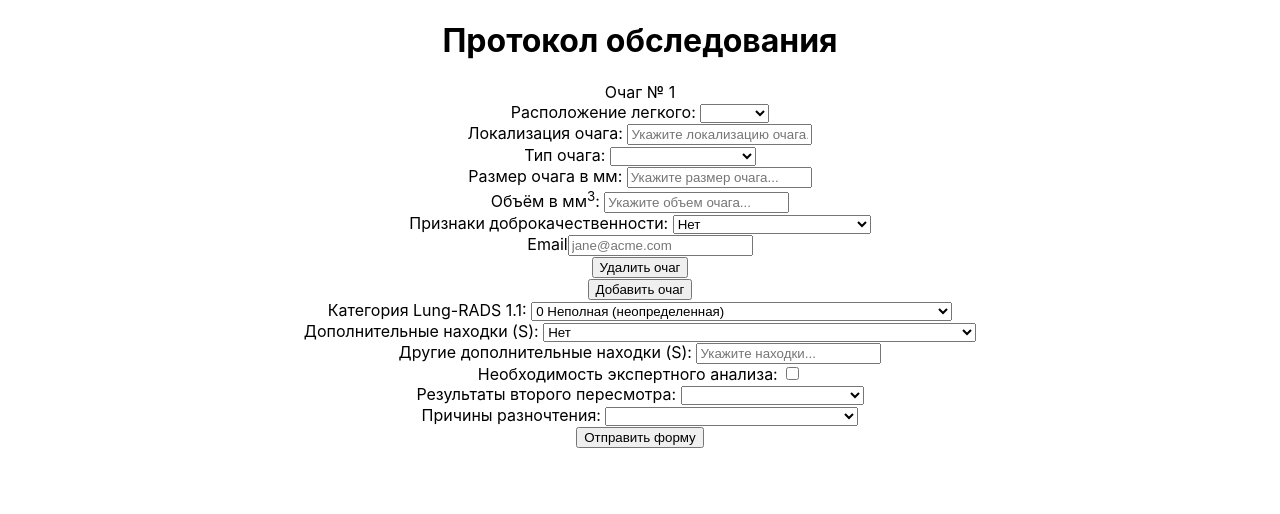
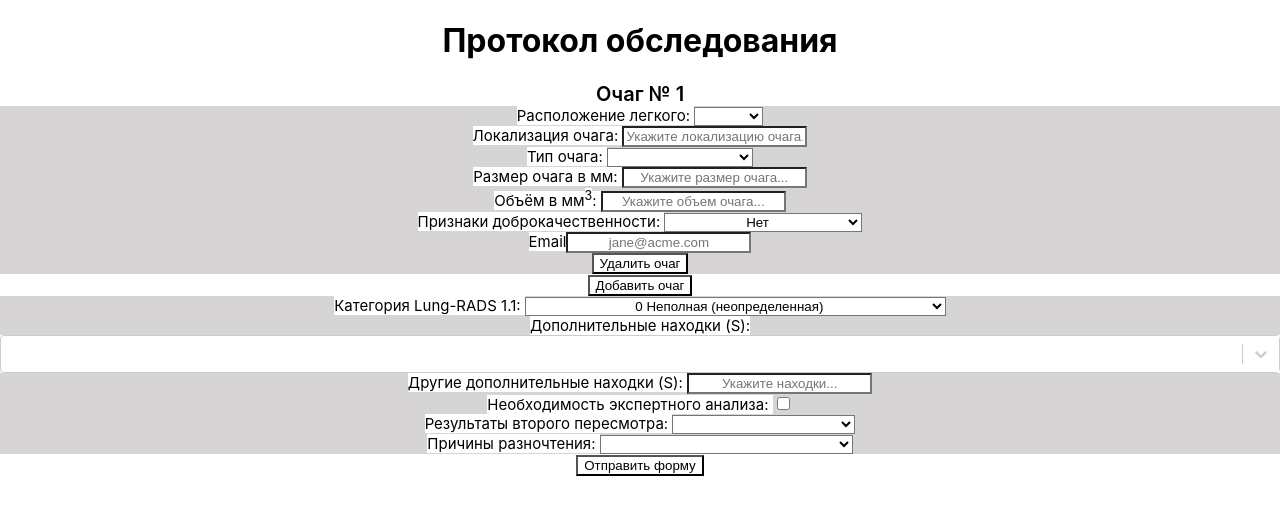
Before and after one commit to AlekseiHead/exam_protocol_2, a React (Create React App) app: page / in a window 1280 px wide. Shown: the top 514 px of the page. Built offline with nearby package versions, Linux system fonts and the light colour scheme.

Commit message:
add multiple select

```diff
--- a/src/App.css
+++ b/src/App.css
@@ -1,4 +1,4 @@
-.App {
+/*.App {
   text-align: center;
 }
 
@@ -36,3 +36,4 @@
     transform: rotate(360deg);
   }
 }
+*/
--- /dev/null
+++ b/src/components/ReactSelectComponent/ReactSelectComponent.tsx
@@ -0,0 +1,69 @@
+import { useField, useFormikContext } from "formik";
+import React from "react";
+import Select from "react-select";
+import { StateManagerProps } from "react-select/dist/declarations/src/useStateManager";
+
+type MyOption = {
+  label: string;
+  value: any;
+};
+//define the group option type
+type GroupedOption = {
+  label: string; // group label
+  options: MyOption[];
+};
+// component props
+type Props = {
+  name: string;
+} & Omit<
+  StateManagerProps<MyOption, false | true, GroupedOption>,
+  "value" | "onChange"
+>;
+const ReactSelect = (props: Props) => {
+  const { name, ...restProps } = props;
+  const [field] = useField(name);
+  const { setFieldValue } = useFormikContext();
+
+  //flatten the options so that it will be easier to find the value
+  const flattenedOptions = props.options?.flatMap((o) => {
+    const isNotGrouped = "value" in o;
+    if (isNotGrouped) {
+      return o;
+    } else {
+      return o.options;
+    }
+  });
+
+  //get the value using flattenedOptions and field.value
+  const value = flattenedOptions?.filter((o) => {
+    const isArrayValue = Array.isArray(field.value);
+
+    if (isArrayValue) {
+      const values = field.value as Array<any>;
+      return values.includes(o.value);
+    } else {
+      return field.value === o.value;
+    }
+  });
+
+  return (
+    <Select
+      {...restProps}
+      value={value}
+      // onChange implementation
+      onChange={(val) => {
+        //here I used explicit typing but there maybe a better way to type the value.
+        const _val = val as MyOption[] | MyOption;
+        const isArray = Array.isArray(_val);
+        if (isArray) {
+          const values = _val.map((o) => o.value);
+          setFieldValue(name, values);
+        } else {
+          setFieldValue(name, _val.value);
+        }
+      }}
+    />
+  );
+};
+
+export default ReactSelect;
--- a/src/components/ResultsFormComponent/ResultsFormComponent.tsx
+++ b/src/components/ResultsFormComponent/ResultsFormComponent.tsx
@@ -1,6 +1,8 @@
 import React from "react";
 //import { createRoot } from "react-dom/client";
 import { Formik, Field, Form, ErrorMessage, FieldArray } from "formik";
+import "./styles.css";
+import ReactSelect from "../ReactSelectComponent/ReactSelectComponent";
 
 const initialValues = {
   nodules: [
@@ -22,6 +24,149 @@ const initialValues = {
   expert_report: "",
 };
 
+const additionalInf = [
+  {
+    value: "Нет",
+    label: "Нет",
+  },
+  {
+    value: "Эмфизема",
+    label: "Эмфизема",
+  },
+  {
+    value: "Буллы",
+    label: "Буллы",
+  },
+  {
+    value: "Центральное образование",
+    label: "Центральное образование",
+  },
+  {
+    value: "Обтурационный ателектаз",
+    label: "Обтурационный ателектаз",
+  },
+  {
+    value: "Участки «матового стекла»",
+    label: "Участки «матового стекла»",
+  },
+  {
+    value: "Участки консолидации",
+    label: "Участки консолидации",
+  },
+  {
+    value: "Признаки туберкулеза",
+    label: "Признаки туберкулеза",
+  },
+  {
+    value: "Полость в легком",
+    label: "Полость в легком",
+  },
+  {
+    value: "Признаки мицетомы",
+    label: "Признаки мицетомы",
+  },
+  {
+    value: "Множественные кисты",
+    label: "Множественные кисты",
+  },
+  {
+    value: "Ретенционная киста",
+    label: "Ретенционная киста",
+  },
+  {
+    value: "Диссеминированный процесс",
+    label: "Диссеминированный процесс",
+  },
+  {
+    value: "Симптом «дерева в почках»",
+    label: "Симптом «дерева в почках»",
+  },
+  {
+    value: "Центрилобулярные очаги",
+    label: "Центрилобулярные очаги",
+  },
+  {
+    value: "Типичная ОИП",
+    label: "Типичная ОИП",
+  },
+  {
+    value: "Интерстициальные неуточненные изменения с фиброзированием",
+    label: "Интерстициальные неуточненные изменения с фиброзированием",
+  },
+  {
+    value: "Интерстициальные изменения неуточненные",
+    label: "Интерстициальные изменения неуточненные",
+  },
+  {
+    value: "Бронхоэктазы",
+    label: "Бронхоэктазы",
+  },
+  {
+    value: "Признаки венозного застоя",
+    label: "Признаки венозного застоя",
+  },
+  {
+    value: "Гидроторакс",
+    label: "Гидроторакс",
+  },
+  {
+    value: "Пневмоторакс",
+    label: "Пневмоторакс",
+  },
+  {
+    value: "Плевральные бляшки",
+    label: "Плевральные бляшки",
+  },
+  {
+    value: "Образования плевры",
+    label: "Образования плевры",
+  },
+  {
+    value: "Внтригрудная лимфаденопатия",
+    label: "Внтригрудная лимфаденопатия",
+  },
+  {
+    value: "Образование средостения",
+    label: "Образование средостения",
+  },
+  {
+    value: "ГПОД",
+    label: "ГПОД",
+  },
+  {
+    value: "Кальцинация коронарных артерий",
+    label: "Кальцинация коронарных артерий",
+  },
+  {
+    value: "Аневризма аорты",
+    label: "Аневризма аорты",
+  },
+  {
+    value: "Расширение легочных артерий",
+    label: "Расширение легочных артерий",
+  },
+  {
+    value: "Гидроперикард",
+    label: "Гидроперикард",
+  },
+  {
+    value: "Узлы щитовидной железы",
+    label: "Узлы щитовидной железы",
+  },
+  {
+    value: "Образование молочной железы",
+    label: "Образование молочной железы",
+  },
+  {
+    value: "Образование надпочечников",
+    label: "Образование надпочечников",
+  },
+  {
+    value: "Образования печени",
+    label: "Образования печени",
+  },
+];
+
 const ProtocolComponent = () => {
   return (
     <div>
@@ -41,7 +186,7 @@ const ProtocolComponent = () => {
                   {values.nodules.length > 0 &&
                     values.nodules.map((nodule, index) => (
                       <div className="row" key={index}>
-                        <div>Очаг № {index + 1} </div>
+                        <div className="nodule-index">Очаг № {index + 1} </div>
                         <div className="col lung-position-select">
                           <label htmlFor={`nodules.${index}.lung_position`}>
                             Расположение легкого:{" "}
@@ -240,87 +385,13 @@ const ProtocolComponent = () => {
                 <label htmlFor="additional_inf">
                   Дополнительные находки (S):{" "}
                 </label>
-                <Field
+                <ReactSelect
                   id="additional_inf"
-                  name="additional_inf"
+                  name="favoriteFruits"
                   placeholder="Выберите находки..."
-                  type="text"
-                  as="select"
-                >
-                  <option value="Нет">Нет</option>
-                  <option value="Эмфизема">Эмфизема</option>
-                  <option value="Буллы">Буллы</option>
-                  <option value="Центральное образование">
-                    Центральное образование
-                  </option>
-                  <option value="Обтурационный ателектаз">
-                    Обтурационный ателектаз
-                  </option>
-                  <option value="Участки «матового стекла»">
-                    Участки «матового стекла»
-                  </option>
-                  <option value="Участки консолидации">
-                    Участки консолидации
-                  </option>
-                  <option value="Признаки туберкулеза">
-                    Признаки туберкулеза
-                  </option>
-                  <option value="Полость в легком">Полость в легком</option>
-                  <option value="Признаки мицетомы">Признаки мицетомы</option>
-                  <option value="Множественные кисты">
-                    Множественные кисты
-                  </option>
-                  <option value="Ретенционная киста">Ретенционная киста</option>
-                  <option value="Диссеминированный процесс">
-                    Диссеминированный процесс
-                  </option>
-                  <option value="Симптом «дерева в почках»">
-                    Симптом «дерева в почках»
-                  </option>
-                  <option value="Центрилобулярные очаги">
-                    Центрилобулярные очаги
-                  </option>
-                  <option value="Типичная ОИП">Типичная ОИП</option>
-                  <option value="Интерстициальные неуточненные изменения с фиброзированием">
-                    Интерстициальные неуточненные изменения с фиброзированием
-                  </option>
-                  <option value="Интерстициальные изменения неуточненные">
-                    Интерстициальные изменения неуточненные
-                  </option>
-                  <option value="Бронхоэктазы">Бронхоэктазы</option>
-                  <option value="Признаки венозного застоя">
-                    Признаки венозного застоя
-                  </option>
-                  <option value="Гидроторакс">Гидроторакс</option>
-                  <option value="Пневмоторакс">Пневмоторакс</option>
-                  <option value="Плевральные бляшки">Плевральные бляшки</option>
-                  <option value="Образования плевры">Образования плевры</option>
-                  <option value="Внтригрудная лимфаденопатия">
-                    Внтригрудная лимфаденопатия
-                  </option>
-                  <option value="Образование средостения">
-                    Образование средостения
-                  </option>
-                  <option value="ГПОД">ГПОД</option>
-                  <option value="Кальцинация коронарных артерий">
-                    Кальцинация коронарных артерий
-                  </option>
-                  <option value="Аневризма аорты">Аневризма аорты</option>
-                  <option value="Расширение легочных артерий">
-                    Расширение легочных артерий
-                  </option>
-                  <option value="Гидроперикард">Гидроперикард</option>
-                  <option value="Узлы щитовидной железы">
-                    Узлы щитовидной железы
-                  </option>
-                  <option value="Образование молочной железы">
-                    Образование молочной железы
-                  </option>
-                  <option value="Образование надпочечников">
-                    Образование надпочечников
-                  </option>
-                  <option value="Образования печени">Образования печени</option>
-                </Field>
+                  isMulti={true}
+                  options={additionalInf}
+                />
               </div>
               <div className="col additional-inf-1-input">
                 <label htmlFor="additional_inf_1">
--- a/src/components/ResultsFormComponent/styles.css
+++ b/src/components/ResultsFormComponent/styles.css
@@ -1,7 +1,13 @@
-/*table {
-  margin: auto;
+* {
+	background-color:rgb(255, 255, 255);
+	text-align: center;
 }
-td {
-  min-width: 330px;
+
+.col {
+  background-color: rgb(214, 212, 212);
+	font-size: 15px;
 }
-*/
+.nodule-index {
+	font-size: 20px;
+	font-weight: 600;
+}
```
Lines whose indentation alone changed are shown as unchanged.
